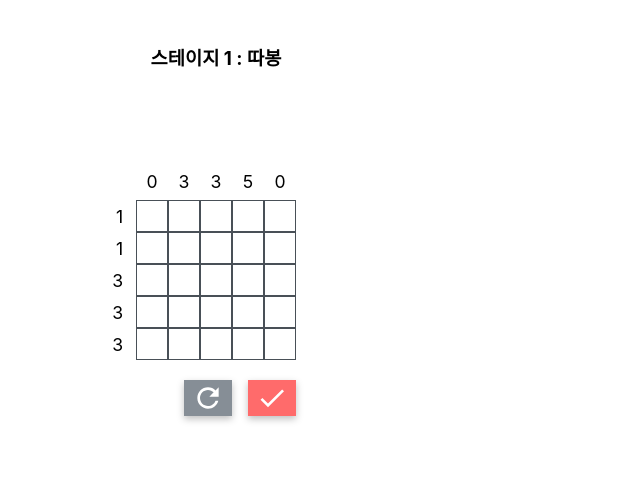
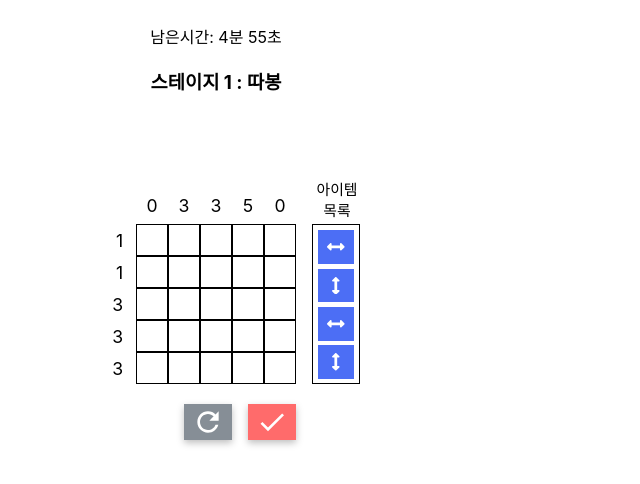
Before and after one commit to gitpcu/pcu_playground, a React (Create React App) app: page / in a window 1280 px wide. Shown: the top 484 px of the page, without its empty margins (0-640 px from the left). Built offline with nearby package versions, Linux system fonts and the light colour scheme.

Commit message:
렌더링 로직 수정, 타이머 기능(80%), 상하좌우 체크 아이템 구현

```diff
--- a/package.json
+++ b/package.json
@@ -7,14 +7,13 @@
     "@types/jquery": "^3.3.29",
     "@types/node": "10.12.18",
     "@types/react": "16.7.18",
+    "@types/react-addons-update": "^0.14.20",
     "@types/react-dom": "16.0.11",
     "@types/react-router-dom": "^4.3.1",
     "node-sass": "^4.11.0",
     "open-color": "^1.6.3",
     "react": "^16.7.0",
-    "react-dom": "^16.7.0",
     "react-icons": "^3.2.2",
-    "react-router-dom": "^4.3.1",
     "react-scripts": "2.1.2",
     "typescript": "3.2.2"
   },
--- a/src/components/NemoBlock/NemoBlock.scss
+++ b/src/components/NemoBlock/NemoBlock.scss
@@ -3,12 +3,12 @@
 .NemoBlock {
     flex: 1 0 2rem;
     height: 2rem;
-    border: 1px solid $oc-gray-7;
+    border: 1px solid black;
     transition: all 0.25s ease;
 }
 
 .blocked {
-    background-color: $oc-gray-9;
+    background-color: $oc-violet-6;
 }
 .empty {
     background-image: url('../../static/xxx.png');
--- a/src/components/NemoBlock/NemoBlock.tsx
+++ b/src/components/NemoBlock/NemoBlock.tsx
@@ -1,48 +1,79 @@
-import React, { MouseEvent } from 'react';
+import React, { MouseEvent, Component } from 'react';
 import './NemoBlock.scss';
 
-const blockClickListener = (e: any) => {
-    e.preventDefault();
-    console.log(e.button);
+interface NemoBlockProps {
+    checkBoard: Function;
+    i: number;
+    j: number;
+    reset: boolean;
+}
+interface NemoBlockState {
+    type: string,
+}
+class NemoBlock extends Component<NemoBlockProps, NemoBlockState> {
+    state: NemoBlockState = {
+        type: ''
+    }
 
-    if(e.button == 0) {
-        if(e.target.classList.contains('empty')) {
+    componentWillReceiveProps(nextProps: NemoBlockProps) {
+        if(this.props.reset != nextProps.reset) {
+            this.setState({
+                type: ''
+            })
+        }
+    }
+    blockChangeListener = (e: any) => {
+        e.preventDefault();
+
+        if(typeof document.onclick == "function") {
             return;
         }
-        e.target.classList.toggle('blocked');
 
-    } else if(e.button == 2) {
-        if(e.target.classList.contains('blocked')) {
-            return;
+        let { type } = this.state;
+        const { checkBoard, i, j } = this.props;
+
+        if(e.button == 0) {
+            if(type == 'empty') {
+                return;
+            } else if(type == '') {
+                type = 'blocked';
+            } else {
+                type = '';
+            }
+
+            Promise.resolve((() => {
+                this.setState({
+                    type
+                })
+            })()).then(() => checkBoard(i, j));
+
+        } else if(e.button == 2) {
+            if(type == 'blocked') {
+                return;
+            } else if(type == '') {
+                type = 'empty';
+            } else {
+                type = '';
+            }
+
+            this.setState({
+                type
+            })
         }
-        e.target.classList.toggle('empty');
+
     }
-}
-const blockDragListener = (e: any) => {
-    e.preventDefault();
-    console.log(e.button);
-    if(e.button == 0) {
-        if(e.target.classList.contains('empty')) {
-            return;
-        }
-        e.target.classList.toggle('blocked');
-
-    } else if(e.button == 2) {
-        if(e.target.classList.contains('blocked')) {
-            return;
-        }
-        e.target.classList.toggle('empty');
+    render() {
+        const {blockChangeListener} = this;
+        return(
+            <div
+              onDragEnter={blockChangeListener}
+              onContextMenu={(e) => {e.preventDefault();}}
+              onMouseUp={blockChangeListener}
+              className={`NemoBlock ${this.state.type}`}
+              draggable
+            />
+        )
     }
 }
 
-
-
-const NemoBlock = () => {
-    return(
-        <div onDragEnter={blockDragListener} onContextMenu={(e) => {e.preventDefault();}} onMouseUp={blockClickListener} className="NemoBlock" draggable>
-
-        </div>
-    )
-}
-
 export default NemoBlock;
--- a/src/components/NemoBoard/NemoBoard.scss
+++ b/src/components/NemoBoard/NemoBoard.scss
@@ -7,6 +7,7 @@
 }
 .NemoBoard_wrapper {
     position: relative;
+    display: flex;
 }
 .NemoBoard_indexI {
     position: absolute;
@@ -47,3 +48,24 @@
     display: flex;
     flex-wrap: wrap;
 }
+
+.NemoBoard_items {
+    width: 3rem;
+    height: 10rem;
+    position: absolute;
+    right: 0;
+    border: 1px solid black;
+    transform: translateX(calc(100% + 1rem));
+
+    &::-webkit-scrollbar {
+      display: none;
+    }
+    span {
+        position: absolute;
+        width: 3rem;
+        left: 0;
+        transform: translateY(calc(-100% - 0.3rem));
+        z-index: 10;
+        font-size: 0.93rem;
+    }
+}
--- a/src/components/NemoBoard/NemoBoard.tsx
+++ b/src/components/NemoBoard/NemoBoard.tsx
@@ -2,6 +2,8 @@ import React, { Component } from 'react';
 import NemoBlock from '../NemoBlock/NemoBlock';
 import './NemoBoard.scss';
 import NemoButtons from '../NemoButtons/NemoButtons';
+import update from 'react-addons-update';
+import NemoItem from '../NemoItem/NemoItem';
 
 const convertLogic = (logic: number[][]) => {
     let indexI = [];
@@ -76,21 +78,6 @@ const convertLogic = (logic: number[][]) => {
     return {indexI, indexJ};
 }
 
-const makeBoard = (logic: number[][]) => {
-    const size = logic.length;
-    let board: any[] = [];
-
-    for(let i=0; i<size; i++) {
-        board[i] = [];
-    }
-    for(let i=0; i<size; i++) {
-        for(let j=0; j<size; j++) {
-            board[i][j] = <NemoBlock key={`${i},${j}`} />
-        }
-    }
-
-    return board;
-}
 
 const CountBlock = (prop: {value: string}) => {
     return (
@@ -104,57 +91,56 @@ const CountBlock = (prop: {value: string}) => {
     )
 }
 
+
+const itemActions = (type: string) => {
+
+}
+
+const horizontalItemAction = () => {
+
+}
+
 interface NemoBoardProps {
-    logic: number[][];
+    stage: {name: string, logic: number[][]};
     callBackClear: Function;
 }
-
+interface NemoBoardState {
+    resetCount: number;
+    currentLogic: number[][];
+    reset: boolean;
+}
 class NemoBoard extends Component<NemoBoardProps> {
-
-    constructor(props: NemoBoardProps) {
-        super(props);
+    state: NemoBoardState = {
+        resetCount: 0,
+        currentLogic: this.props.stage.logic,
+        reset: false
     }
+    currentLogic: number[][] = this.props.stage.logic;
+    convertValue: { indexI: string[], indexJ: string[] } = convertLogic(this.props.stage.logic);
+    blockCount: number = 0;
+    currentCount: number = 0;
+    board: any = React.createRef();
+    items: any = React.createRef();
 
     componentWillReceiveProps(nextProps: NemoBoardProps) {
-        if(nextProps.logic) {
+        if(nextProps.stage.logic) {
             this.refreshDataListener();
-            const board = document.getElementsByClassName('NemoBoard_board')[0] as HTMLElement;
-            board.style.width = `${nextProps.logic.length*2}rem`;
+            this.board.current.style.width = `${nextProps.stage.logic.length*2}rem`;
+            this.currentLogic = nextProps.stage.logic;
+            this.convertValue = convertLogic(nextProps.stage.logic);
         }
     }
     componentDidMount() {
-        const board = document.getElementsByClassName('NemoBoard_board')[0] as HTMLElement;
-        board.style.width = `${this.props.logic.length*2}rem`;
+        this.board.current.style.width = `${this.props.stage.logic.length*2}rem`;
     }
 
     submitDataListener = () => {
-        const logic = this.props.logic;
-
-        for(let i=0; i<logic.length; i++) {
-            for(let j=0; j<logic.length; j++) {
-                const userBlock = document.getElementsByClassName('NemoBlock')[logic.length*i+j];
-                const answerBlock = logic[i][j];
-
-                if(answerBlock == 1) {
-                    if(!userBlock.classList.contains('blocked')) {
-                        alert("틀려버렸네요~~");
-                        return;
-                    }
-                } else {
-                    if(userBlock.classList.contains('blocked')) {
-                        alert("틀려버렸네요~~");
-                        return;
-                    }
-                }
-            }
-        }
-
         let blockedCount = 0;
+        const blocked = document.querySelectorAll('.blocked');
         const waitAnim = (element: HTMLElement) => {
             return new Promise((resolve, reject) => {
-                const blocked = document.querySelectorAll('.blocked');
                 if(blockedCount < blocked.length) {
-                    element.style.backgroundColor = "#a9e34b";
+                    element.style.backgroundColor = "#40c057";
                     setTimeout(() => {
                         resolve(waitAnim(blocked[++blockedCount] as HTMLElement));
                     }, 40);
@@ -169,27 +155,83 @@ class NemoBoard extends Component<NemoBoardProps> {
         waitAnim(document.querySelectorAll('.blocked')[0] as HTMLElement).then(() => this.props.callBackClear());
     }
     refreshDataListener = () => {
-        const blockArr = document.getElementsByClassName('NemoBlock') as HTMLCollectionOf<HTMLElement>;
+        this.currentCount = this.blockCount;
+        this.setState({
+            reset: !this.state.reset
+        })
+    }
+    checkBoard = (i: number, j: number) => {
+        this.currentLogic = update(
+            this.currentLogic,
+            {
+                [i]: {[j]: {$set: this.currentLogic[i][j] == 1
+                    ? (() => {
+                        this.blockCount--;
+                        return 0;
+                    })()
+                    : (() => {
+                        this.blockCount++;
+                        return 1;
+                    })()}
+                }
+            }
+        )
 
-        for(let i=0; i<blockArr.length; i++) {
-            if(blockArr[i].classList.contains('blocked')) {
-                blockArr[i].style.backgroundColor = "";
-                blockArr[i].classList.remove('blocked');
-            } else if(blockArr[i].classList.contains('empty')) {
-                blockArr[i].classList.remove('empty');
+        if(this.blockCount == 0) {
+            this.submitDataListener();
+        }
+        console.log(this.blockCount);
+    }
+    itemActions = (type: string, target: HTMLElement): void => {
+        const size = this.currentLogic.length;
+        const blockList = this.board.current.childNodes;
+        const boardLength = this.board.current.childNodes.length;
+        let targetIndex;
+        for(let i=0; i<boardLength; i++) {
+            if(blockList[i] == target) {
+                targetIndex = i;
+                break;
+            }
         }
 
+        switch(type) {
+            case "checkHorizontal":
+                let leftIndex = targetIndex - 1;
+                let rightIndex = targetIndex + 1;
+                if(leftIndex % size != 4 && this.currentLogic[Math.floor(leftIndex/size)][leftIndex%size] == 1) {
+                    alert("틀렸습니다. 수정하세요 :(");
+                    return;
+                }
+                if(rightIndex % size != 0 && this.currentLogic[Math.floor(rightIndex/size)][rightIndex%size] == 1) {
+                    alert("틀렸습니다. 수정하세요 :(");
+                    return;
+                }
+
+                alert("맞습니다. 계속 진행하세요 :>");
+                return;
+            case "checkVertical":
+                let aboveIndex = targetIndex - size;
+                let underIndex = targetIndex + size;
+                if(aboveIndex > 0 && this.currentLogic[Math.floor(aboveIndex/size)][aboveIndex%size] == 1) {
+                    alert("틀렸습니다. 수정하세요 :(");
+                    return;
+                }
+                if(underIndex < boardLength && this.currentLogic[Math.floor(underIndex/size)][underIndex%size] == 1) {
+                    alert("틀렸습니다. 수정하세요 :(");
+                    return;
+                }
+
+                alert("맞습니다. 계속 진행하세요 :>");
+                return;
         }
     }
     render() {
-        const { logic } = this.props;
-        const { indexI, indexJ } = convertLogic(logic);
-        const { refreshDataListener, submitDataListener } = this;
-        let board = makeBoard(logic);
+        const { logic, name } = this.props.stage;
+        const { indexI, indexJ } = this.convertValue;
+        const { refreshDataListener, submitDataListener, itemActions } = this;
 
         return(
             <div className="NemoBoard">
-                <div className="NemoBoard_wrapper">
                 <div className="NemoBoard_indexJ">
                     {
                         indexJ.map((value, key) => {
@@ -204,8 +246,23 @@ class NemoBoard extends Component<NemoBoardProps> {
                         })
                     }
                 </div>
-                    <div className="NemoBoard_board">
-                        {board}
+                <div className="NemoBoard_wrapper">
+                    <div className="NemoBoard_board" ref={this.board} >
+                        {logic.map((valueI, i) => {
+                            return valueI.map((valueJ, j) => {
+                                if(logic[i][j] == 1)
+                                    this.blockCount++;
+
+                                return <NemoBlock checkBoard={this.checkBoard} reset={this.state.reset} key={`${name}${i}${j}`} i={i} j={j} />
+                            })
+                        })}
+                    </div>
+                    <div className="NemoBoard_items" ref={this.items} >
+                        <span>아이템 목록</span>
+                        <NemoItem type="checkHorizontal" action={itemActions} />
+                        <NemoItem type="checkVertical" action={itemActions} />
+                        <NemoItem type="checkHorizontal" action={itemActions} />
+                        <NemoItem type="checkVertical" action={itemActions} />
                     </div>
                 </div>
                 <NemoButtons refreshDataListener={refreshDataListener} submitDataListener={submitDataListener} />
@@ -215,6 +272,4 @@ class NemoBoard extends Component<NemoBoardProps> {
 
 }
 
-
-
 export default NemoBoard;
--- /dev/null
+++ b/src/components/NemoItem/NemoItem.scss
@@ -0,0 +1,14 @@
+@import '../../styles/utils.scss';
+
+.NemoItem {
+    display: flex;
+    justify-content: center;
+    padding: 0.5rem;
+    margin: 0.3rem;
+    background-color: $oc-indigo-6;
+
+    &:focus {
+        background-color: $oc-orange-6;
+        outline: none;
+    }
+}
--- /dev/null
+++ b/src/components/NemoItem/NemoItem.tsx
@@ -0,0 +1,40 @@
+import React from 'react'
+import './NemoItem.scss';
+import { FaArrowsAltH, FaArrowsAltV,  } from 'react-icons/fa';
+
+interface NemoItemProps {
+    type: string;
+    action: Function;
+}
+
+const NemoItem = (prop: NemoItemProps) => {
+    const { type, action } = prop;
+    const size = "1.1rem";
+    const color = "white";
+
+    const itemClick = (e: any) => {
+        e.target.focus();
+        document.body.style.cursor = "pointer";
+
+        document.onclick = (e: any) => {  // *아이템 on상태 클릭*
+            e.preventDefault();
+
+            if(e.target.classList.contains('NemoBlock')) {
+                action(type, e.target);
+
+                console.log("성공");
+            }
+            document.onclick = null;
+            document.body.style.cursor = null;
+        }
+    }
+
+    return(
+        <div className="NemoItem" onClick={itemClick} tabIndex={-1}>
+            {type == 'checkHorizontal' && <FaArrowsAltH size={size} color={color} />}
+            {type == 'checkVertical' && <FaArrowsAltV size={size} color={color} />}
+        </div>
+    )
+}
+
+export default NemoItem;
--- /dev/null
+++ b/src/components/Timer/Timer.tsx
@@ -0,0 +1,50 @@
+import React, { Component } from 'react';
+import './Timer.scss';
+
+interface TimerProps {
+    startTime: number;
+    deadLine: number;
+}
+interface TimerState {
+    leftTime: number;
+}
+class Timer extends Component<TimerProps, TimerState> {
+    state: TimerState = {
+        leftTime: 0
+    }
+    timer: any;
+    startTime: number = this.props.startTime;
+    deadLine: number = this.props.deadLine;
+
+    shouldComponentUpdate(nextProps: TimerProps, nextState: TimerState) {
+        if(nextState.leftTime > this.deadLine) {
+            clearInterval(this.timer);
+            alert("저런.. 시간초과네요");
+
+            return false;
+        }
+        return true;
+    }
+    componentDidMount() {
+        this.timer = setInterval(() => {
+            this.setState({
+                leftTime: Math.round((Date.now() - this.startTime)/1000)
+            });
+        }, 1000);
+    }
+    componentWillUnmount() {
+        clearInterval(this.timer);
+    }
+
+    render() {
+        const convertTime = this.props.deadLine - this.state.leftTime;
+
+        return(
+            <div className="Nemox2_timer">
+                남은시간: {Math.floor(convertTime/60)}분 {Math.floor(convertTime%60)}초
+            </div>
+        )
+    }
+}
+
+export default Timer;
--- a/src/pages/Nemox2.tsx
+++ b/src/pages/Nemox2.tsx
@@ -1,31 +1,31 @@
-import React, { Component } from 'react';
+import React, { Component, Suspense, lazy } from 'react';
 import './Nemox2.scss';
-import NemoBoard from '../components/NemoBoard/NemoBoard';
 import { logics } from '../static/logics';
+// import NemoBoard from '../components/NemoBoard/NemoBoard';
+// import Timer from '../components/Timer/Timer'
+
+const NemoBoard = lazy(() => import('../components/NemoBoard/NemoBoard'));
+const Timer = lazy(() => import('../components/Timer/Timer'));
 
 interface Nemox2State {
     stageNum: number;
     stage: { name: string, logic: number[][]};
 }
 
-class Nemox2 extends Component {
+class Nemox2 extends Component<any, Nemox2State> {
     state: Nemox2State = {
         stageNum: 0,
-        stage: logics[0]
-    }
-
-    constructor(props: any) {
-        super(props);
+        stage: logics[0],
     }
 
     callBackClear: () => void = () => {
-        const nextNum = this.state.stageNum +1;
+        const next = this.state.stageNum + 1;
 
-        if(nextNum < logics.length) {
+        if(next < logics.length) {
             alert("맞추셨네요. 다음 스테이지로 넘어갑니다-");
             this.setState({
-                stageNum: nextNum,
-                stage: logics[nextNum]
+                stageNum: next,
+                stage: logics[next]
             });
         } else {
             alert("축하합니다! 스테이지를 모두 클리어하셨습니다.");
@@ -34,14 +34,16 @@ class Nemox2 extends Component {
 
     render() {
         const { stageNum, stage } = this.state;
-        const { name, logic } = stage;
         const { callBackClear } = this;
 
         return(
             <div className="Nemox2_template">
                 <div className="Nemox2_section">
-                    <h3 className="Nemox2_title">{`스테이지 ${stageNum+1} : ${name}`}</h3>
-                    <NemoBoard logic={logic} callBackClear={callBackClear} />
+                    <Suspense fallback={<p>Now loading...</p>} >
+                        <Timer startTime={Date.now()} deadLine={stage.logic.length * 60} key={stage.name} />
+                        <h3 className="Nemox2_title">{`스테이지 ${stageNum+1} : ${stage.name}`}</h3>
+                            <NemoBoard stage={stage} callBackClear={callBackClear} />
+                    </Suspense>
                 </div>
             </div>
         )
--- a/src/static/logics.tsx
+++ b/src/static/logics.tsx
@@ -19,36 +19,36 @@ export const logics = [
             [0,0,1,0,0]
         ]
     },
-    {
-        name: "하트",
-        logic: [
-            [0,1,0,1,0],
-            [1,1,0,1,1],
-            [1,1,1,1,1],
-            [0,1,1,1,0],
-            [0,0,1,0,0]
-        ]
-    },
-    {
-        name: "고래",
-        logic: [
-            [0,1,0,1,0],
-            [0,0,1,0,0],
-            [1,1,0,0,0],
-            [1,1,1,0,1],
-            [1,1,1,1,1]
-        ]
-    },
-    {
-        name: "뿅망치",
-        logic: [
-            [1,0,1,0,1],
-            [1,1,1,1,1],
-            [1,0,1,0,1],
-            [0,0,1,0,0],
-            [0,0,1,0,0]
-        ]
-    },
+    // {
+    //     name: "하트",
+    //     logic: [
+    //         [0,1,0,1,0],
+    //         [1,1,0,1,1],
+    //         [1,1,1,1,1],
+    //         [0,1,1,1,0],
+    //         [0,0,1,0,0]
+    //     ]
+    // },
+    // {
+    //     name: "고래",
+    //     logic: [
+    //         [0,1,0,1,0],
+    //         [0,0,1,0,0],
+    //         [1,1,0,0,0],
+    //         [1,1,1,0,1],
+    //         [1,1,1,1,1]
+    //     ]
+    // },
+    // {
+    //     name: "뿅망치",
+    //     logic: [
+    //         [1,0,1,0,1],
+    //         [1,1,1,1,1],
+    //         [1,0,1,0,1],
+    //         [0,0,1,0,0],
+    //         [0,0,1,0,0]
+    //     ]
+    // },
     {
         name: "가젤",
         logic: [
```
Also changed, not shown: src/components/Timer/Timer.scss (added), 1 other file (tests, documents, lock files or other folders). Lines whose indentation alone changed are shown as unchanged.
